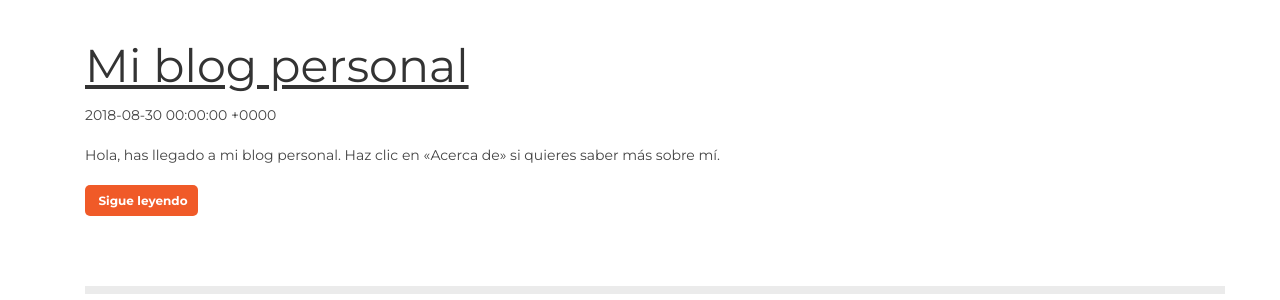
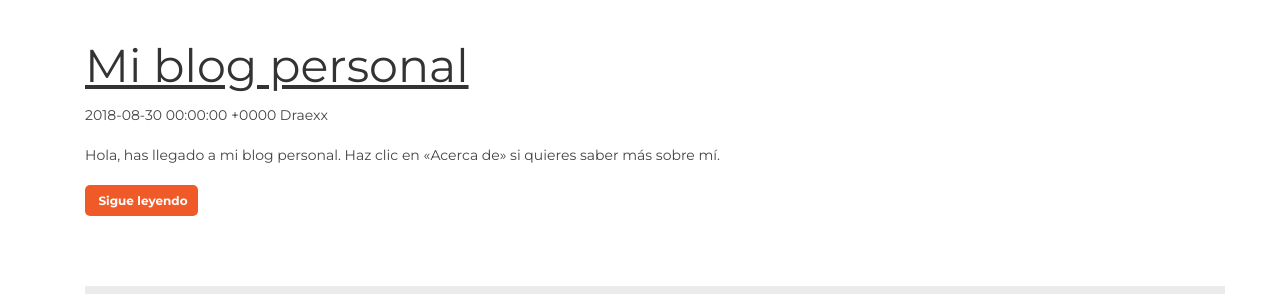
Before and after one commit to HackLab-Sucre/hacklab-sucre.github.io, a Jekyll site: the page built from recetas/index.html, in a window 1280 px wide. Shown: the part 578-878 px from the top of the page. Built offline with Jekyll 4.4.1, drawn with Linux system fonts in a browser that asks for light colours; a script that is not in the unit is left out.

Commit message:
Update index.html

```diff
--- a/recetas/index.html
+++ b/recetas/index.html
@@ -12,7 +12,7 @@ title: Recetas
                     <article class="post">
                        <h1><a href="{{ site.baseurl }}{{ post.url }}">{{ post.title }}</a></h1>
                        <p class="author">
-                            <span class="date">{{ post.date }}</span>
+                            <span class="date">{{ post.date : "%Y-%m-%d" }}</span> <span class="author">{{ post.author }}</span>
                        </p>
                        <div class="entry">
                             {{ post.excerpt }}
```
